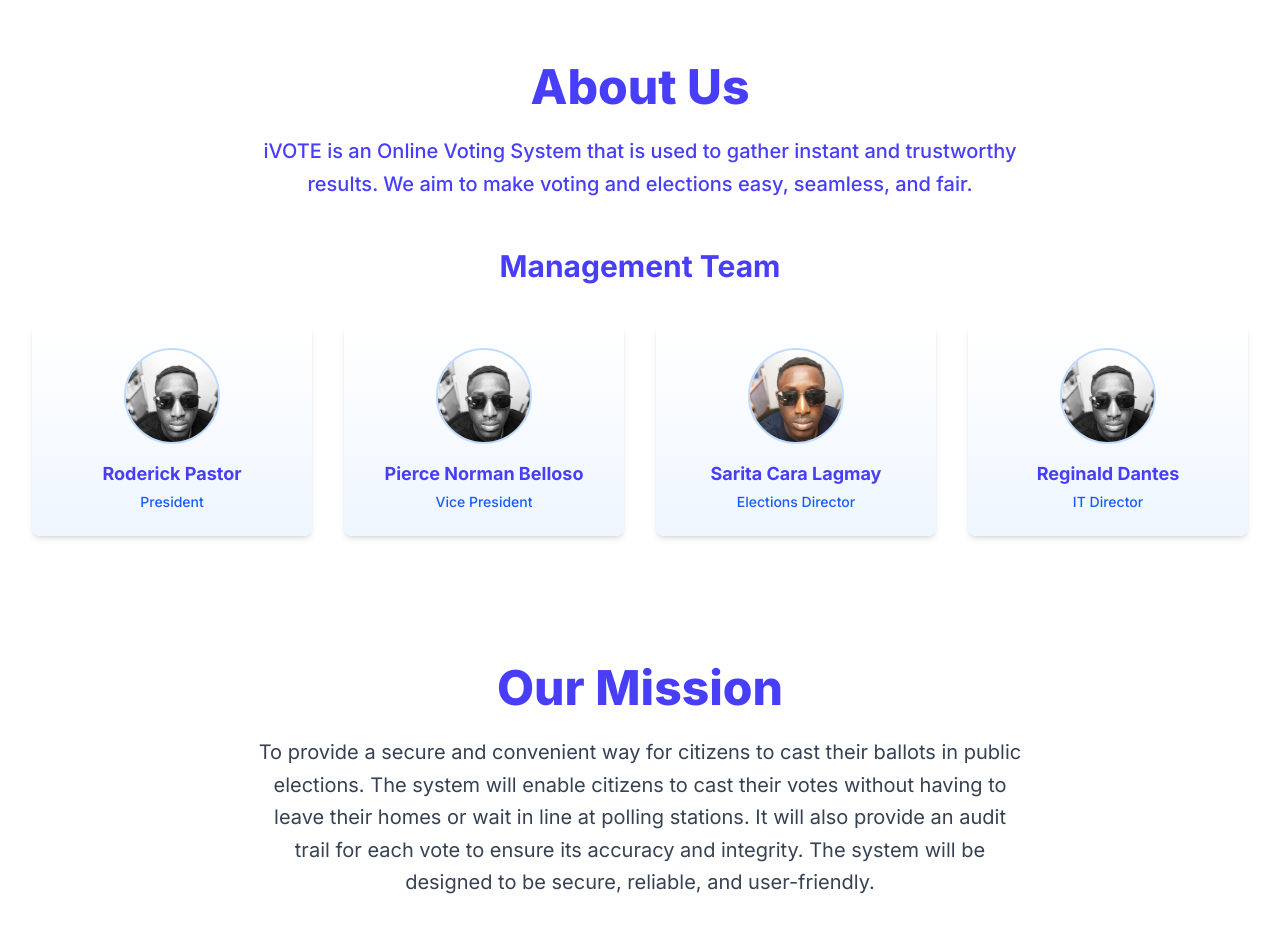
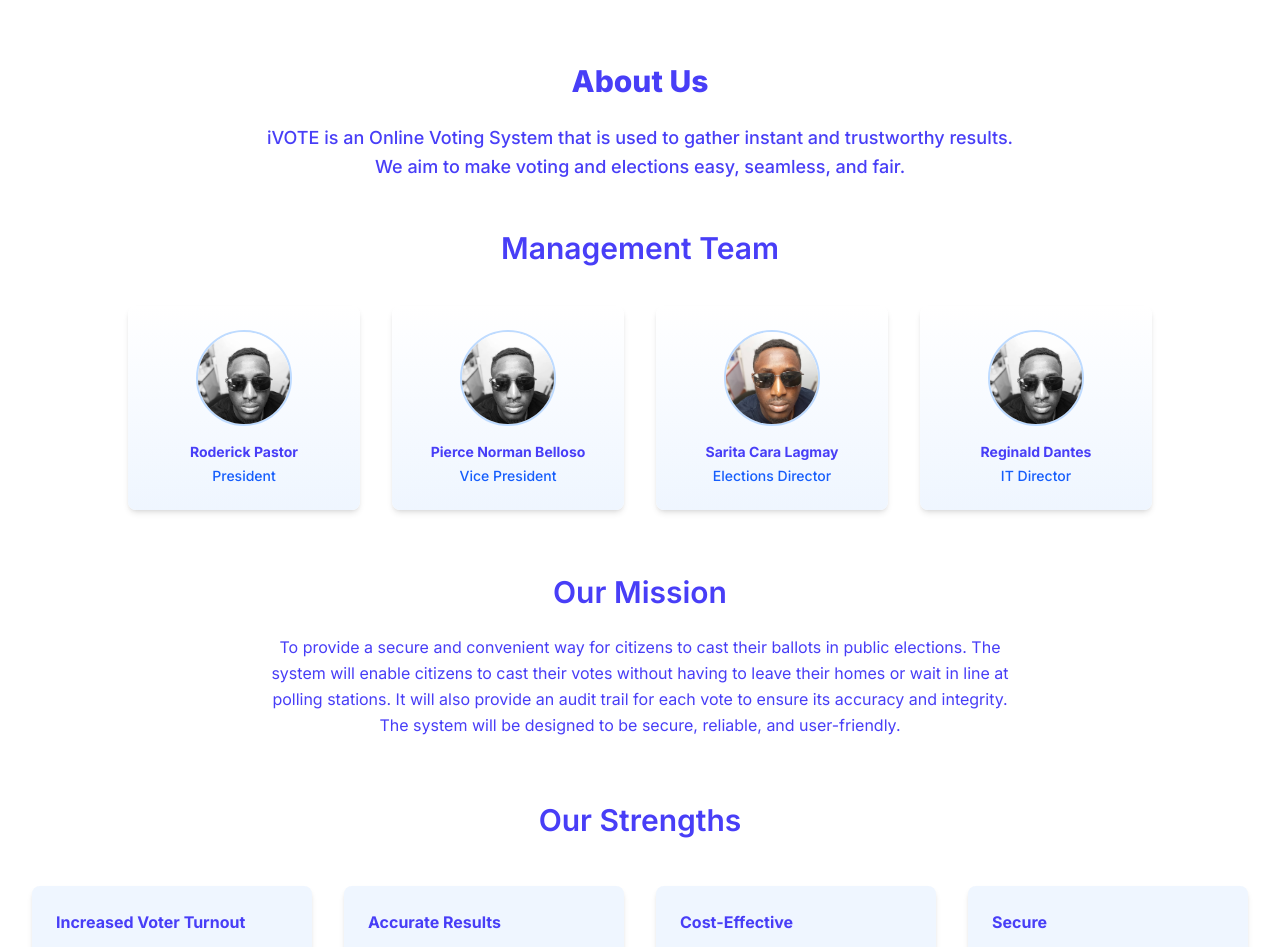
Before and after one commit to david-taiwo/i-VOTE-, a Next.js app: page /about in a window 1280 px wide. Shown: the part 65-1012 px from the top of the page. Built offline with nearby package versions, Linux system fonts and the light colour scheme.

Commit message:
made some styling changes to the FAQ and About page

```diff
--- a/app/(public)/about/page.tsx
+++ b/app/(public)/about/page.tsx
@@ -47,21 +47,21 @@
   return (
     <div>
       {/* About Us Section */}
-      <section className="bg-white py-16 px-6 md:px-8">
-        <div className="max-w-7xl mx-auto text-center text-[#483ef7]">
+      <section className="bg-white text-lg md:text-lg py-16 px-6 md:px-8">
+        <div className="max-w-5xl mx-auto text-center text-[#483ef7]">
           {/* About Us Title */}
-          <h2 className="text-4xl md:text-5xl font-extrabold mb-6">
+          <h2 className="text-2xl md:text-3xl font-extrabold mb-6">
             About Us
           </h2>
 
-          <p className="text-lg md:text-xl max-w-3xl mx-auto mb-12 leading-relaxed font-medium">
+          <p className="max-w-3xl mx-auto mb-12 leading-relaxed font-medium">
             iVOTE is an Online Voting System that is used to gather instant and trustworthy results. We aim to make voting and elections easy, seamless, and fair.
           </p>
 
           {/* Management Team Title */}
-          <h3 className="text-2xl md:text-3xl font-bold mb-10">
+          <h2 className="text-2xl md:text-3xl font-semibold mb-10">
             Management Team
-          </h3>
+          </h2>
 
           {/* Management Team Grid */}
           <div className="grid grid-cols-1 sm:grid-cols-2 lg:grid-cols-4 gap-6 md:gap-8">
@@ -82,7 +82,7 @@
                 </div>
 
                 {/* Team Member Name */}
-                <h4 className="text-lg font-bold mb-1">
+                <h4 className="text-sm font-bold mb-1">
                   {member.name}
                 </h4>
 
@@ -97,21 +97,21 @@
       </section>
 
       {/* Mission & Strengths Section */}
-      <section className="bg-white py-16 px-6 md:px-8">
+      <section className="bg-white px-6 md:px-8">
         <div className="max-w-7xl mx-auto text-[#483ef7]">
           {/* Mission Section */}
           <div className="text-center mb-16">
-            <h2 className="text-4xl md:text-5xl font-extrabold mb-6">
+            <h2 className="text-2xl md:text-3xl font-semibold mb-6">
               Our Mission
             </h2>
-            <p className="text-lg md:text-xl text-gray-700 max-w-3xl mx-auto leading-relaxed">
+            <p className="  max-w-3xl mx-auto leading-relaxed">
               To provide a secure and convenient way for citizens to cast their ballots in public elections. The system will enable citizens to cast their votes without having to leave their homes or wait in line at polling stations. It will also provide an audit trail for each vote to ensure its accuracy and integrity. The system will be designed to be secure, reliable, and user-friendly.
             </p>
           </div>
 
           {/* Strengths Section */}
           <div>
-            <h3 className="text-3xl md:text-4xl font-bold text-center mb-12">
+            <h3 className="text-2xl md:text-3xl font-semibold text-center mb-12">
               Our Strengths
             </h3>
 
@@ -122,10 +122,10 @@
                   key={index}
                   className="bg-blue-50 p-6 rounded-lg shadow-md hover:shadow-lg transition-shadow duration-300"
                 >
-                  <h4 className="text-lg font-bold mb-3">
+                  <h4 className="font-bold mb-3">
                     {strength.title}
                   </h4>
-                  <p className="text-gray-600">
+                  <p className="">
                     {strength.description}
                   </p>
                 </div>
--- a/app/(public)/faq/page.tsx
+++ b/app/(public)/faq/page.tsx
@@ -0,0 +1,71 @@
+'use client'
+import React from 'react'
+import Image from 'next/image'
+
+export default function FAQPage() {
+  const faqs = [
+    {
+      id: 1,
+      question: 'How can I be sure that my vote and information are safe on this platform?',
+      answer: 'Your vote and personal information are secured on this platform because the system is built on the highest security protocols and standards. It also utilizes the latest encryption technologies to ensure data security and privacy.',
+    },
+    {
+      id: 2,
+      question: 'How long does it take for my vote to be counted?',
+      answer: 'This is an online voting system that speeds up the ballot counting process and counts votes instantly after they are cast in favor of their preferred candidate.',
+    },
+    {
+      id: 3,
+      question: 'How can I receive election date reminders?',
+      answer: 'The system will provide reminders about upcoming election dates directly to the user. These reminders can be sent via email and notifications. The system will also provide a calendar view of all upcoming elections.',
+    },
+  ]
+
+  return (
+    <section className="bg-white py-16 px-6 md:px-8 text-[#483ef7]">
+      <div className="max-w-6xl mx-auto">
+        {/* FAQ Title and Image */}
+        <div className="mb-12 max-h-[70vh]">
+          <div className="flex flex-col-reverse items-center justify-center gap-2 md:gap-8 mb-8">
+            {/* FAQ Title */}
+            <div className="flex-1 text-center md:text-left">
+              <h1 className="text-4xl md:text-5xl font-bold mb-4">
+                FREQUENTLY ASKED QUESTIONS
+              </h1>
+            </div>
+
+            {/* FAQ Image */}
+            <div className="flex-1 flex justify-center">
+              <div className="relative w-70 h-70 md:w-200 md:h-70">
+                <Image
+                  src="/faqImg1.png"
+                  alt="FAQ Illustration"
+                  fill
+                  className="object-contain"
+                  priority
+                />
+              </div>
+            </div>
+          </div>
+        </div>
+
+        {/* FAQ List */}
+        <div className="space-y-6">
+          {faqs.map(faq => (
+            <div
+              key={faq.id}
+              className="bg-blue-50 p-6 md:p-8 rounded-lg shadow-md hover:shadow-lg transition-shadow duration-300"
+            >
+              <h2 className="text-lg md:text-xl font-bold mb-3">
+                {faq.id}. {faq.question}
+              </h2>
+              <p className="text-gray-600 text-base md:text-lg leading-relaxed">
+                {faq.answer}
+              </p>
+            </div>
+          ))}
+        </div>
+      </div>
+    </section>
+  )
+}
--- a/app/components/Navbar/index.tsx
+++ b/app/components/Navbar/index.tsx
@@ -11,7 +11,7 @@
     { label: 'Home', href: '/' },
     { label: 'About', href: '/about' },
     { label: 'Contact Us', href: '/contact' },
-    { label: 'FAQs', href: '/faqs' },
+    { label: 'FAQs', href: '/faq' },
   ]
 
   return (
```
Also changed, not shown: public/faqImg1.png (added).
